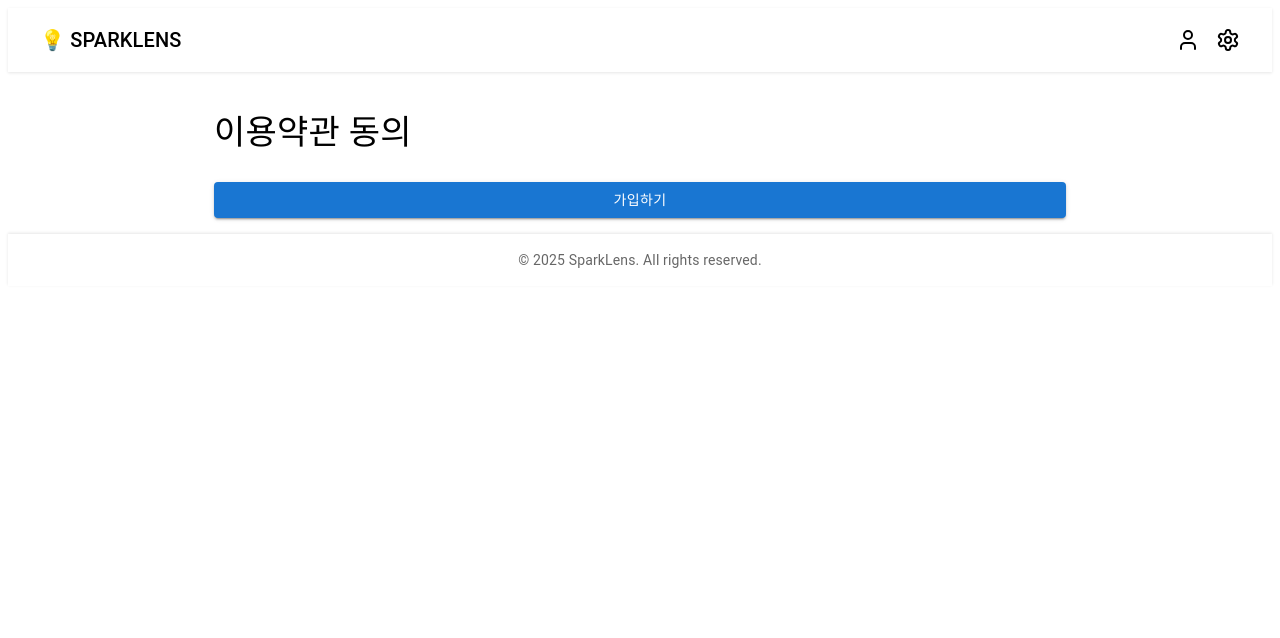
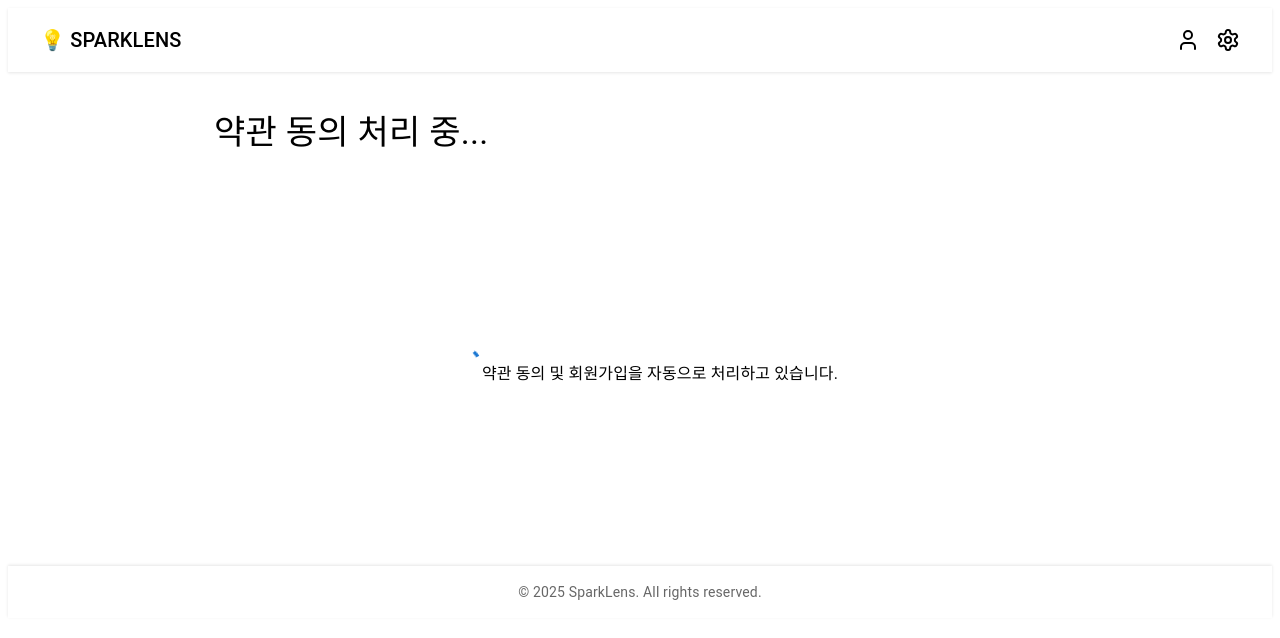
Before and after one commit to GDG-HUFS-Idea/next, a Next.js app: page /terms in a window 1280 px wide. Shown: the top 638 px of the page. Built offline with nearby package versions, Linux system fonts and the light colour scheme; what @mui/material-nextjs would draw is missing.

Commit message:
fix: 회원가입 생략

```diff
--- a/src/components/login/authTerm.tsx
+++ b/src/components/login/authTerm.tsx
@@ -1,20 +1,11 @@
 import { useRouter } from 'next/navigation'
-import {
-  Container,
-  Typography,
-  Card,
-  CardContent,
-  FormControlLabel,
-  Checkbox,
-  Button,
-  CircularProgress,
-  Box,
-} from '@mui/material'
-import { useTermsStore } from '@/shared/store/useTermsStore'
-import { useAuthStore, useTermAuthStore } from '@/shared/store/authStore'
+import { Container, Typography, CircularProgress, Box } from '@mui/material'
+import { useTermAuthStore } from '@/shared/store/authStore'
+import { useAuthStore } from '@/shared/store/authStore'
 import { useTermsQuery, useSignupMutation } from '@/shared/api/getTerms'
 import { styles } from '@/shared/ui/login/authTermStytle'
 import { useSetCookie } from '@/shared/api/cookie'
+import React from 'react'
 
 interface Term {
   id: number
@@ -34,38 +25,29 @@ export default function AuthTerm() {
 
   const { mutate: cookieMutate } = useSetCookie()
 
-  const { agreements, setAgreement } = useTermsStore()
-
   const setUser = useAuthStore((state) => state.setUser)
 
-  // 필수 약관이 전부 체크되었는지 확인
-  const isAllRequiredChecked = data?.terms
-    ?.filter((term: Term) => term.is_required)
-    .every((term: Term) => agreements[term.id])
+  // 회원가입 API 호출 - 모든 약관에 자동 동의
+  const handleSubmit = () => {
+    const session_id = account?.session_id ?? ''
 
-  // 회원가입 API 호출
-  const handleSubmit = () => {
-    if (!isAllRequiredChecked) {
-      alert('필수 약관에 모두 동의해야 합니다.')
-      return
-    }
-
-    const session_id = account?.session_id ?? ''
-    const user_agreements = data.terms.map((term: Term) => ({
-      term_id: term.id,
-      has_agreed: agreements[term.id] || false,
-    }))
+    // 모든 약관에 대해 동의 처리
+    const user_agreements =
+      data?.terms.map((term: Term) => ({
+        term_id: term.id,
+        has_agreed: true, // 모든 약관에 자동으로 동의 설정
+      })) || []
 
     signupMutation.mutate(
       { sessionId: session_id, agreements: user_agreements },
       {
         onSuccess: (res) => {
-          setUser(res)
+          setUser(res.user)
           cookieMutate(
             { req: res.token },
             { onSuccess: () => console.log('쿠키 저장 성공') }
           )
-          router.push('/idea/input') // ✅ 이제 useRouter()를 안전하게 사용 가능
+          router.push('/idea/input')
         },
         onError: (error) => {
           console.error('회원가입 요청 실패:', error)
@@ -75,62 +57,25 @@ export default function AuthTerm() {
     )
   }
 
+  // 데이터가 로드되면 자동으로 회원가입 요청
+  React.useEffect(() => {
+    if (data && !isLoading) {
+      handleSubmit()
+    }
+  }, [data, isLoading])
+
   return (
     <Container maxWidth="md" sx={styles.container}>
       <Typography variant="h4" gutterBottom>
-        이용약관 동의
+        약관 동의 처리 중...
       </Typography>
 
-      {isLoading ? (
-        <Box sx={styles.loadingBox}>
-          <CircularProgress />
-        </Box>
-      ) : (
-        <Box>
-          {data?.terms.map((term: Term) => (
-            <Card key={term.id} sx={styles.card}>
-              <CardContent>
-                <FormControlLabel
-                  control={
-                    <Checkbox
-                      checked={agreements[term.id] || false}
-                      onChange={() =>
-                        setAgreement(term.id, !agreements[term.id])
-                      }
-                    />
-                  }
-                  label={
-                    <Typography variant="body1">
-                      {term.title}
-                      {term.is_required && (
-                        <span style={{ color: 'red' }}> *</span>
-                      )}
-                    </Typography>
-                  }
-                />
-                <Typography
-                  variant="body2"
-                  color="text.secondary"
-                  sx={styles.termText}
-                >
-                  {term.content}
-                </Typography>
-              </CardContent>
-            </Card>
-          ))}
-
-          {/* 가입하기 버튼 */}
-          <Button
-            variant="contained"
-            color="primary"
-            onClick={handleSubmit}
-            sx={styles.submitButton}
-            disabled={signupMutation.isPending}
-          >
-            {signupMutation.isPending ? '처리 중...' : '가입하기'}
-          </Button>
-        </Box>
-      )}
+      <Box sx={styles.loadingBox}>
+        <CircularProgress />
+        <Typography variant="body1" sx={{ mt: 2 }}>
+          약관 동의 및 회원가입을 자동으로 처리하고 있습니다.
+        </Typography>
+      </Box>
     </Container>
   )
 }
--- a/src/shared/api/cookie.ts
+++ b/src/shared/api/cookie.ts
@@ -23,6 +23,7 @@ export const useSetCookie = () =>
   useMutation({
     mutationFn: async (variables: { req: string }) => {
       const { req } = variables
+
       const response = await fetch('/api/login', {
         method: 'POST',
         headers: {
@@ -37,3 +38,16 @@ export const useSetCookie = () =>
       return response.json()
     },
   })
+
+export const useDeleteCookie = () =>
+  useMutation({
+    mutationFn: async () => {
+      const response = await fetch('/api/login', {
+        method: 'DELETE',
+      })
+      if (!response.ok) {
+        throw new Error('Failed to delete cookie')
+      }
+      return response.json()
+    },
+  })
--- a/src/shared/store/authStore.ts
+++ b/src/shared/store/authStore.ts
@@ -2,12 +2,8 @@ import { create } from 'zustand'
 
 // ✅ 사용자 상태 인터페이스 정의
 interface AuthState {
-  user: { token: string; name: string; permissions: string[] } | null
-  setUser: (user: {
-    token: string
-    name: string
-    permissions: string[]
-  }) => void
+  user: { id: number; name: string; permissions: string[] } | null
+  setUser: (user: { id: number; name: string; permissions: string[] }) => void
   logout: () => void
 }
 
```
